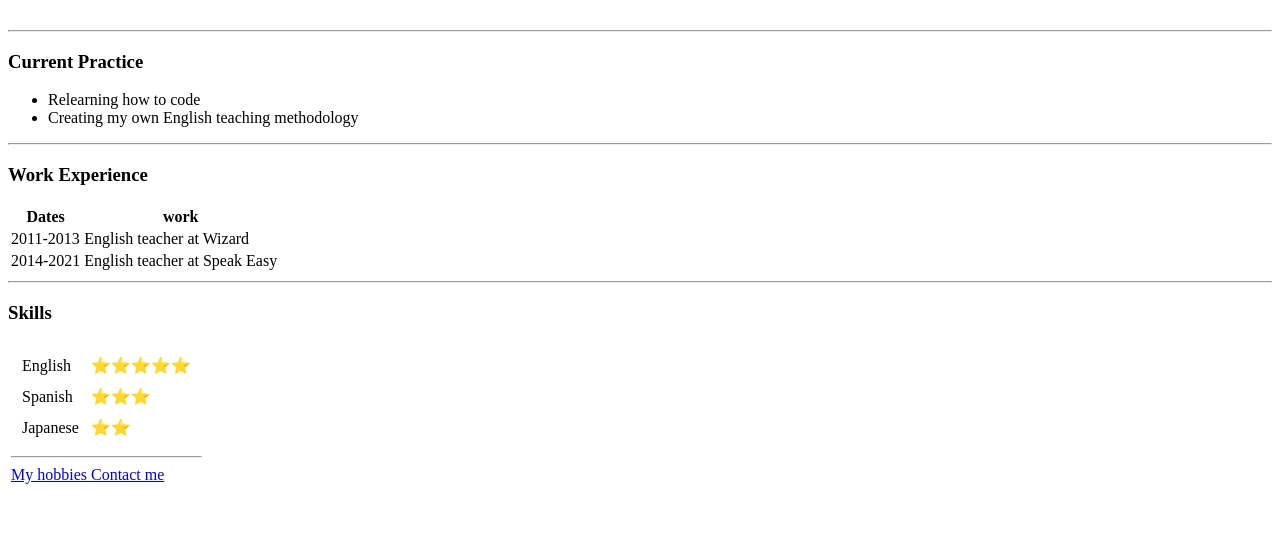
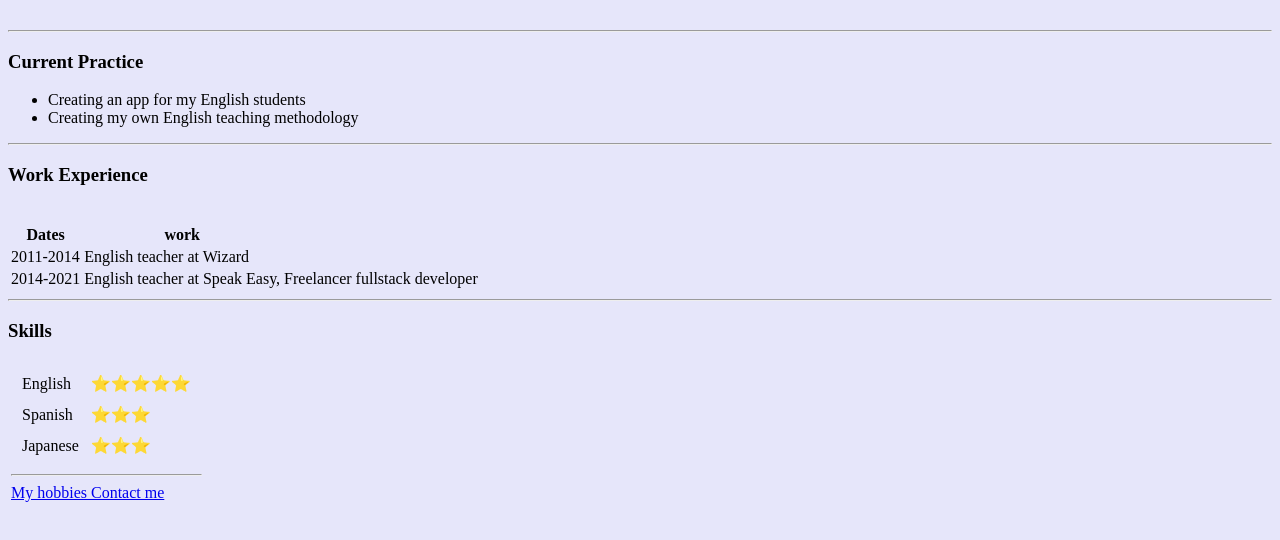
Before and after one commit to mnkpina/cv, a plain HTML site: page index.html in a window 1280 px wide. Shown: the part 198-738 px from the top of the page. Drawn offline with Linux system fonts and the light colour scheme.

Commit message:
Update index.html

```diff
--- a/index.html
+++ b/index.html
@@ -4,7 +4,7 @@
     <meta charset="utf-8">
 
   </head>
-  <body>
+  <body style="background-color:lavender;">
     <table cellspacing="20">
       <tr>
         <td><img src="profile picture.png" alt="Monica profile picture"></td>
@@ -17,7 +17,7 @@
     <hr>
     <h3>Current Practice</h3>
     <ul>
-      <li>Relearning how to code</li>
+      <li>Creating an app for my English students</li>
       <li>Creating my own English teaching methodology</li>
     </ul>
     <hr>
@@ -33,12 +33,13 @@
 
 
       <tr>
-        <td>2011-2013</td>
+        <td>2011-2014</td>
         <td>English teacher at Wizard</td>
       </tr>
       <tr>
         <td>2014-2021</td>
-        <td>English teacher at Speak Easy</td>
+        <td>English teacher at Speak Easy,</td><br>
+        <td>Freelancer fullstack developer</td>
       </tr>
       </tbody>
   </table>
@@ -59,12 +60,9 @@
                 </tr>
                 <tr>
                   <td>Japanese</td>
-                  <td>⭐️⭐️</td>
+                  <td>⭐️⭐️⭐️</td>
                 </tr>
-
       </table>
-
-
     <hr>
     <a href="hobbies.html">My hobbies </a>
     <a href="contact.html">Contact me</a>
```
